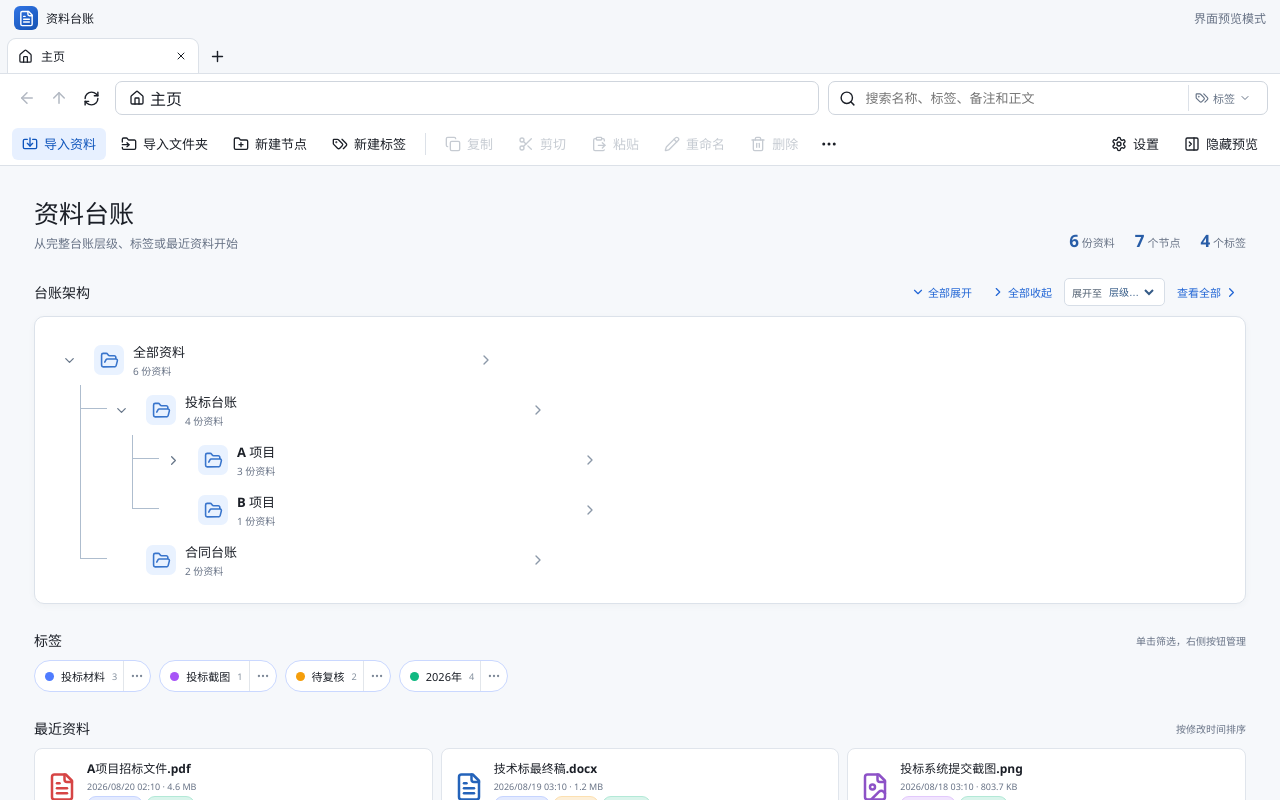
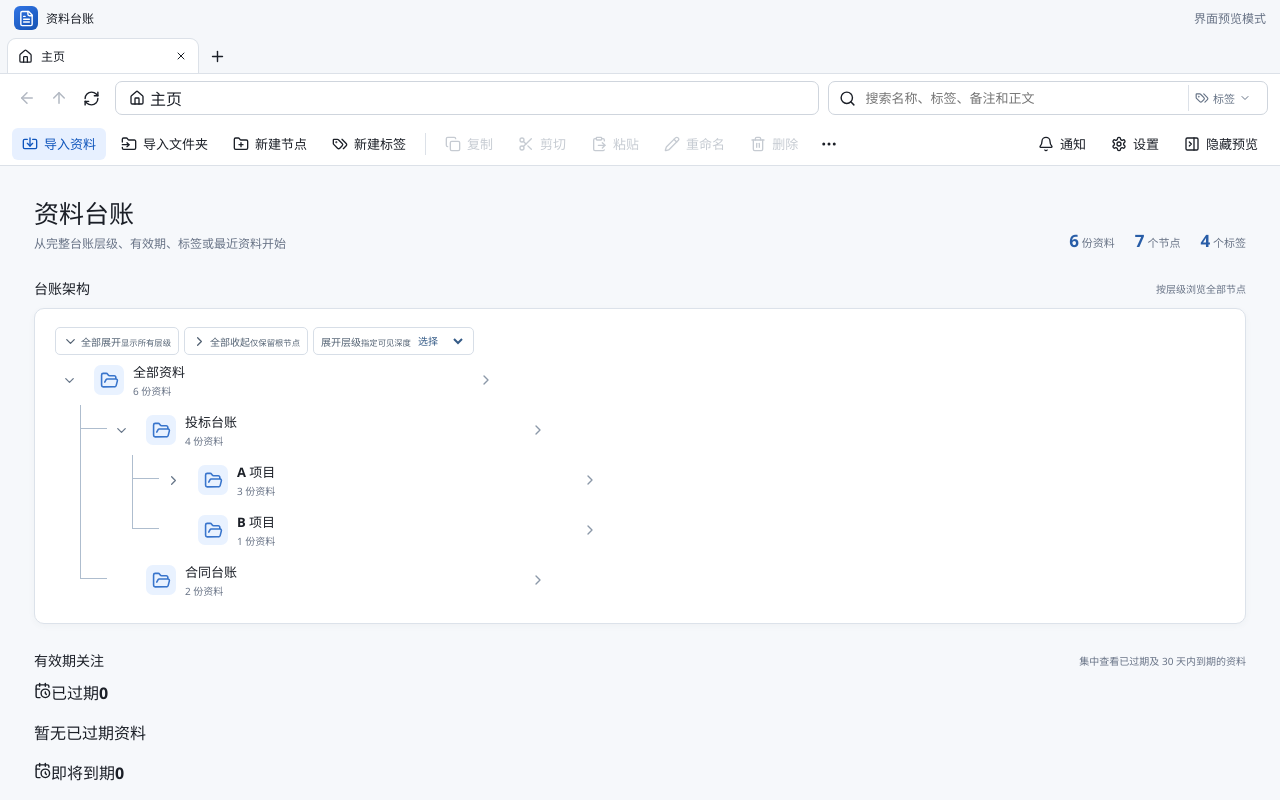
Before and after one commit to LeMasta/EazyLedger, a React (Vite) app: page / in a window 1280 px wide. Built offline with nearby package versions, Linux system fonts and the light colour scheme.

Commit message:
实现有效期中心、通知入口与预览控制

```diff
--- a/src/App.tsx
+++ b/src/App.tsx
@@ -2,10 +2,10 @@ import { useCallback, useEffect, useMemo, useRef, useState } from "react";
 import type { CSSProperties, DragEvent, MouseEvent as ReactMouseEvent, ReactNode } from "react";
 import { getCurrentWindow } from "@tauri-apps/api/window";
 import {
-  AlertTriangle, Archive, ArrowDownAZ, ArrowLeft, ArrowRight, ArrowUp, CalendarClock, Check, CheckSquare, ChevronDown, ChevronRight,
+  AlertTriangle, Archive, ArrowDownAZ, ArrowLeft, ArrowRight, ArrowUp, Bell, CalendarClock, Check, CheckSquare, ChevronDown, ChevronRight,
   ClipboardPaste, Copy, Download, File, FileImage, FilePlus2, FileText, Folder, FolderInput,
-  FolderOpen, FolderPlus, HardDrive, Image, Import, MoreHorizontal, PanelRightClose,
-  PanelRightOpen, Pencil, Plus, RefreshCw, Scissors, Search, Star, Tags, Trash2, X, House, Files, Settings, Database,
+  FolderOpen, FolderPlus, HardDrive, Image, Import, Maximize2, MoreHorizontal, PanelRightClose,
+  PanelRightOpen, Pencil, Plus, RefreshCw, RotateCcw, RotateCw, Scissors, Search, Star, Tags, Trash2, X, House, Files, Settings, Database, ZoomIn, ZoomOut,
 } from "lucide-react";
 import { api } from "./api";
 import type { AppTab, BootstrapData, DocumentItem, NodeItem, Preview, Tag } from "./types";
@@ -49,8 +49,8 @@ export default function App() {
   const [sortKey, setSortKey] = useState<SortKey>("modified");
   const [sortAscending, setSortAscending] = useState(false);
   const [settingsNotice, setSettingsNotice] = useState<string | null>(null);
-  const [appVersion, setAppVersion] = useState("0.4.2");
-  const [expiryReminderDismissed, setExpiryReminderDismissed] = useState(false);
+  const [appVersion, setAppVersion] = useState("0.4.3");
+  const [expiryReminderOpen, setExpiryReminderOpen] = useState(true);
   const [updateUi, setUpdateUi] = useState<UpdateUiState>({ phase: "idle" });
   const lastSelectedIndex = useRef<number | null>(null);
 
@@ -450,10 +450,11 @@ export default function App() {
         <hr /><button onClick={() => void api.exportManifest()}><Download size={14} />导出台账</button><button onClick={() => void api.createBackup()}><Archive size={14} />完整备份</button>
       </CommandMenu>
       <span className="command-spacer" />
+      <button className={`notification-button ${expiryAlerts.length ? "has-alerts" : ""}`} title="查看有效期提醒" onClick={() => setExpiryReminderOpen((open) => !open)}><Bell size={16} />通知{expiryAlerts.length > 0 && <span>{expiryAlerts.length > 99 ? "99+" : expiryAlerts.length}</span>}</button>
       <button onClick={openSettings}><Settings size={16} />设置</button>
       <button onClick={() => setPreviewOpen((open) => !open)}>{previewOpen ? <PanelRightClose size={16} /> : <PanelRightOpen size={16} />}{previewOpen ? "隐藏预览" : "显示预览"}</button>
     </section>
-    {activeTab.view === "home" ? <HomeView data={data} recentDocuments={[...data.documents].sort((a, b) => b.modifiedAt - a.modifiedAt).slice(0, 10)} onOpenNode={selectNode} onOpenTag={selectTag} onOpenDocument={(document) => { const node = data.nodes.find((item) => item.id === document.nodeId); if (node) selectNode(node); setSelectedIds(new Set([document.id])); }} onTagMenu={(event, tag) => { event.stopPropagation(); setTagMenu({ x: event.clientX, y: event.clientY, documentIds: [], sourceTagId: tag.id }); }} /> : activeTab.view === "settings" ? <SettingsView vaultPath={data.vaultPath} previewOpen={previewOpen} notice={settingsNotice} appVersion={appVersion} updateUi={updateUi} onPreviewChange={setPreviewOpen} onCheckUpdate={() => checkForUpdates(true)} onInstallUpdate={installUpdate} onChangeVault={async (migrate) => { const result = await api.changeVaultLocation(migrate); if (result) setSettingsNotice(result); }} /> : <section className={`workspace ${previewOpen ? "with-preview" : ""}`}>
+    {activeTab.view === "home" ? <HomeView data={data} expiryAlerts={expiryAlerts} recentDocuments={[...data.documents].sort((a, b) => b.modifiedAt - a.modifiedAt).slice(0, 10)} onOpenNode={selectNode} onOpenTag={selectTag} onOpenDocument={(document) => { const node = data.nodes.find((item) => item.id === document.nodeId); if (node) selectNode(node); setSelectedIds(new Set([document.id])); }} onTagMenu={(event, tag) => { event.stopPropagation(); setTagMenu({ x: event.clientX, y: event.clientY, documentIds: [], sourceTagId: tag.id }); }} /> : activeTab.view === "settings" ? <SettingsView vaultPath={data.vaultPath} previewOpen={previewOpen} notice={settingsNotice} appVersion={appVersion} updateUi={updateUi} onPreviewChange={setPreviewOpen} onCheckUpdate={() => checkForUpdates(true)} onInstallUpdate={installUpdate} onChangeVault={async (migrate) => { const result = await api.changeVaultLocation(migrate); if (result) setSettingsNotice(result); }} /> : <section className={`workspace ${previewOpen ? "with-preview" : ""}`}>
       <aside className="sidebar custom-scrollbar">
         <SidebarSection title="台账架构" action={<FolderPlus size={14} />} onAction={() => void addNode()}>
           <Tree nodes={data.nodes} selectedId={activeTab.nodeId} onSelect={selectNode} onDropFiles={(ids, nodeId) => void moveFiles(ids, nodeId)} onAdd={(node) => void addNode(node.id)} onRename={(node) => void renameNode(node)} onCopy={(node) => void copyNode(node)} onDelete={(node) => void deleteNode(node)} />
@@ -507,7 +508,7 @@ export default function App() {
     {tagEditor && <TagEditorModal state={tagEditor} suggestedColor={tagColors[data.tags.length % tagColors.length]} onCancel={() => setTagEditor(null)} onSave={(name, color) => void saveTagEditor(name, color)} />}
     {expiryMenu && <ExpiryBubbleMenu menu={expiryMenu} document={documents.find((item) => item.id === expiryMenu.documentId)} onSave={(expiresAt) => void updateDocumentExpiry(expiryMenu.documentId, expiresAt)} />}
     {externalDragging && <div className="drop-overlay"><Import size={46} /><strong>释放鼠标，导入到“{activeTab.title}”</strong><span>文件夹层级会自动创建为台账树</span></div>}
-    {!expiryReminderDismissed && expiryAlerts.length > 0 && <aside className="expiry-reminder"><header><AlertTriangle size={19} /><div><strong>有效期提醒</strong><small>{expiryAlerts.filter((item) => item.expiry.days < 0).length} 份已过期，{expiryAlerts.filter((item) => item.expiry.days >= 0).length} 份将在 30 天内到期</small></div><button onClick={() => setExpiryReminderDismissed(true)} title="关闭提醒"><X size={15} /></button></header><div>{expiryAlerts.slice(0, 5).map(({ document, expiry }) => <button key={document.id} onClick={() => { const node = data.nodes.find((item) => item.id === document.nodeId); if (node) selectNode(node); setSelectedIds(new Set([document.id])); setExpiryReminderDismissed(true); }}><span>{document.name}</span><em className={expiry.kind}>{expiry.label}</em></button>)}</div>{expiryAlerts.length > 5 && <footer>另有 {expiryAlerts.length - 5} 份资料需要关注</footer>}</aside>}
+    {expiryReminderOpen && expiryAlerts.length > 0 && <aside className="expiry-reminder"><header><AlertTriangle size={19} /><div><strong>有效期提醒</strong><small>{expiryAlerts.filter((item) => item.expiry.days < 0).length} 份已过期，{expiryAlerts.filter((item) => item.expiry.days >= 0).length} 份将在 30 天内到期</small></div><button onClick={() => setExpiryReminderOpen(false)} title="关闭提醒"><X size={15} /></button></header><div>{expiryAlerts.slice(0, 8).map(({ document, expiry }) => <button key={document.id} onClick={() => { const node = data.nodes.find((item) => item.id === document.nodeId); if (node) selectNode(node); setSelectedIds(new Set([document.id])); setExpiryReminderOpen(false); }}><span>{document.name}</span><em className={expiry.kind}>{expiry.label}</em></button>)}</div>{expiryAlerts.length > 8 && <footer>另有 {expiryAlerts.length - 8} 份资料需要关注，可在主页查看全部</footer>}</aside>}
     {loading && <div className="progress-line" />}
     {error && <div className="toast" onClick={() => setError(null)}>{error}<X size={14} /></div>}
   </main>;
@@ -572,19 +573,30 @@ function TagEditorModal({ state, suggestedColor, onCancel, onSave }: { state: Ta
   </form></div>;
 }
 
-function HomeView({ data, recentDocuments, onOpenNode, onOpenTag, onOpenDocument, onTagMenu }: { data: BootstrapData; recentDocuments: DocumentItem[]; onOpenNode: (node: NodeItem) => void; onOpenTag: (tag: Tag) => void; onOpenDocument: (document: DocumentItem) => void; onTagMenu: (event: ReactMouseEvent, tag: Tag) => void }) {
+function HomeView({ data, expiryAlerts, recentDocuments, onOpenNode, onOpenTag, onOpenDocument, onTagMenu }: { data: BootstrapData; expiryAlerts: { document: DocumentItem; expiry: ExpiryState }[]; recentDocuments: DocumentItem[]; onOpenNode: (node: NodeItem) => void; onOpenTag: (tag: Tag) => void; onOpenDocument: (document: DocumentItem) => void; onTagMenu: (event: ReactMouseEvent, tag: Tag) => void }) {
   const root = data.nodes.find((node) => node.parentId === null);
   const maxDepth = useMemo(() => Math.max(0, ...data.nodes.map((node) => nodeDepth(node, data.nodes))), [data.nodes]);
   const [expandedIds, setExpandedIds] = useState<Set<string>>(() => new Set(data.nodes.filter((node) => nodeDepth(node, data.nodes) < 2).map((node) => node.id)));
   const expandToDepth = (depth: number) => setExpandedIds(new Set(data.nodes.filter((node) => nodeDepth(node, data.nodes) < depth).map((node) => node.id)));
+  const expired = expiryAlerts.filter((item) => item.expiry.days < 0);
+  const dueSoon = expiryAlerts.filter((item) => item.expiry.days >= 0);
   return <section className="home-view custom-scrollbar">
-    <div className="home-heading"><div><h1>资料台账</h1><p>从完整台账层级、标签或最近资料开始</p></div><div className="home-stats"><span><strong>{data.documents.length}</strong> 份资料</span><span><strong>{data.nodes.length - 1}</strong> 个节点</span><span><strong>{data.tags.length}</strong> 个标签</span></div></div>
-    <section className="home-section"><header><h2>台账架构</h2><div className="home-tree-controls"><button onClick={() => setExpandedIds(new Set(data.nodes.map((node) => node.id)))}><ChevronDown size={14} />全部展开</button><button onClick={() => setExpandedIds(new Set())}><ChevronRight size={14} />全部收起</button><label>展开至<select value="" onChange={(event) => { if (event.target.value) expandToDepth(Number(event.target.value)); }}><option value="" disabled>层级…</option>{Array.from({ length: maxDepth + 1 }, (_, index) => <option value={index + 1} key={index + 1}>第 {index + 1} 层</option>)}</select></label><button onClick={() => root && onOpenNode(root)}>查看全部 <ChevronRight size={15} /></button></div></header><div className="home-ledger-tree">
+    <div className="home-heading"><div><h1>资料台账</h1><p>从完整台账层级、有效期、标签或最近资料开始</p></div><div className="home-stats"><span><strong>{data.documents.length}</strong> 份资料</span><span><strong>{data.nodes.length - 1}</strong> 个节点</span><span><strong>{data.tags.length}</strong> 个标签</span></div></div>
+    <section className="home-section"><header><h2>台账架构</h2><span>按层级浏览全部节点</span></header><div className="home-ledger-tree">
+      <div className="home-tree-controls"><button className="expand" onClick={() => setExpandedIds(new Set(data.nodes.map((node) => node.id)))}><ChevronDown size={15} /><span><strong>全部展开</strong><small>显示所有层级</small></span></button><button className="collapse" onClick={() => setExpandedIds(new Set())}><ChevronRight size={15} /><span><strong>全部收起</strong><small>仅保留根节点</small></span></button><label className="depth"><span><strong>展开层级</strong><small>指定可见深度</small></span><select value="" aria-label="展开至指定层级" onChange={(event) => { if (event.target.value) expandToDepth(Number(event.target.value)); }}><option value="" disabled>选择</option>{Array.from({ length: maxDepth + 1 }, (_, index) => <option value={index + 1} key={index + 1}>第 {index + 1} 层</option>)}</select></label></div>
       {root ? <HomeTreeNode node={root} nodes={data.nodes} onOpen={onOpenNode} expandedIds={expandedIds} onToggle={(nodeId) => setExpandedIds((current) => { const next = new Set(current); next.has(nodeId) ? next.delete(nodeId) : next.add(nodeId); return next; })} /> : <div className="home-tree-empty"><FolderPlus size={28} /><span>尚未创建台账根节点</span></div>}
+    </div></section>
+    <section className="home-section expiry-overview-section"><header><h2>有效期关注</h2><span>集中查看已过期及 30 天内到期的资料</span></header><div className="expiry-overview-grid">
+      <ExpiryOverviewCard title="已过期" tone="expired" items={expired} onOpenDocument={onOpenDocument} />
+      <ExpiryOverviewCard title="即将到期" tone="due-soon" items={dueSoon} onOpenDocument={onOpenDocument} />
     </div></section>
     <section className="home-section"><header><h2>标签</h2><span>单击筛选，右侧按钮管理</span></header><div className="home-tags">{data.tags.map((tag) => <span className="home-tag-wrap" key={tag.id}><button className="home-tag" style={{ "--tag-color": tag.color } as CSSProperties} onClick={() => onOpenTag(tag)}><span className="tag-dot" style={{ background: tag.color }} />{tag.name}<small>{tag.documentCount}</small></button><button className="home-tag-menu" onClick={(event) => onTagMenu(event, tag)}><MoreHorizontal size={14} /></button></span>)}</div></section>
     <section className="home-section"><header><h2>最近资料</h2><span>按修改时间排序</span></header><div className="recent-grid">{recentDocuments.map((document) => { const expiry = expiryState(document.expiresAt); return <button key={document.id} className={`recent-card ${expiry?.kind ?? ""}`} onClick={() => onOpenDocument(document)}><FileIcon extension={document.extension} /><span><strong>{document.name}</strong><small>{formatDate(document.modifiedAt, true)} · {formatSize(document.size)}</small><span className="recent-tags">{document.tags.slice(0, 4).map((tag) => <i className="tag-chip" style={{ "--tag-color": tag.color } as CSSProperties} key={tag.id}>{tag.name}</i>)}{expiry && <i className={`expiry-badge ${expiry.kind}`}>{expiry.label}</i>}</span></span></button>; })}</div></section>
   </section>;
+}
+
+function ExpiryOverviewCard({ title, tone, items, onOpenDocument }: { title: string; tone: "expired" | "due-soon"; items: { document: DocumentItem; expiry: ExpiryState }[]; onOpenDocument: (document: DocumentItem) => void }) {
+  return <article className={`expiry-overview-card ${tone}`}><header><span><CalendarClock size={17} /><strong>{title}</strong></span><b>{items.length}</b></header><div>{items.length ? items.map(({ document, expiry }) => <button key={document.id} onClick={() => onOpenDocument(document)} title={document.name}><FileIcon extension={document.extension} /><span><strong>{document.name}</strong><small>{expiry.label} · 到期日 {formatDate(document.expiresAt!)}</small></span><ChevronRight size={15} /></button>) : <p>暂无{title}资料</p>}</div></article>;
 }
 
 function HomeTreeNode({ node, nodes, onOpen, expandedIds, onToggle }: { node: NodeItem; nodes: NodeItem[]; onOpen: (node: NodeItem) => void; expandedIds: Set<string>; onToggle: (nodeId: string) => void }) {
@@ -631,16 +643,31 @@ function TreeNode({ node, nodes, selectedId, onSelect, onDropFiles, onAdd, onRen
 
 function PreviewPane({ document, preview, allTags, onChanged }: { document: DocumentItem | null; preview: Preview | null; allTags: Tag[]; onChanged: () => Promise<void> }) {
   const [notes, setNotes] = useState(document?.notes ?? "");
+  const [rotation, setRotation] = useState(0);
+  const [zoom, setZoom] = useState(1);
+  const [fullscreen, setFullscreen] = useState(false);
   useEffect(() => setNotes(document?.notes ?? ""), [document]);
+  useEffect(() => { setRotation(0); setZoom(1); setFullscreen(false); }, [document?.id]);
+  useEffect(() => {
+    if (!fullscreen) return;
+    const closeOnEscape = (event: KeyboardEvent) => { if (event.key === "Escape") setFullscreen(false); };
+    window.addEventListener("keydown", closeOnEscape);
+    return () => window.removeEventListener("keydown", closeOnEscape);
+  }, [fullscreen]);
   if (!document) return <aside className="preview-pane preview-empty custom-scrollbar"><Image size={36} /><p>单选文件以查看预览和属性</p></aside>;
+  const canTransform = preview?.kind === "image" || preview?.kind === "pdf";
+  const transformStyle = { transform: `rotate(${rotation}deg) scale(${zoom})` } as CSSProperties;
   async function toggleTag(tag: Tag) {
     const ids = document!.tags.map((item) => item.id);
     await api.setDocumentTags(document!.id, ids.includes(tag.id) ? ids.filter((id) => id !== tag.id) : [...ids, tag.id]);
     await onChanged();
   }
+  const renderPreviewContent = () => <>{!preview && <span className="preview-loading">正在生成预览…</span>}{preview?.kind === "image" && <div className="preview-media-transform" style={transformStyle}><img src={preview.path} alt={document.name} /></div>}{preview?.kind === "pdf" && <div className="preview-media-transform" style={transformStyle}><iframe src={preview.path} title={document.name} /></div>}{(preview?.kind === "docx" || preview?.kind === "text") && <pre>{preview.text}</pre>}{preview?.kind === "unsupported" && <div className="unsupported"><FileIcon extension={document.extension} /><span>暂不支持此格式预览</span><button onClick={() => void api.openDocument(document.id)}>使用默认程序打开</button></div>}</>;
+  const controls = (inFullscreen = false) => <div className="preview-toolbar" aria-label="预览工具"><button disabled={!canTransform} title="向左旋转" onClick={() => setRotation((value) => value - 90)}><RotateCcw size={15} /></button><button disabled={!canTransform} title="向右旋转" onClick={() => setRotation((value) => value + 90)}><RotateCw size={15} /></button><span /><button disabled={!canTransform || zoom <= .5} title="缩小" onClick={() => setZoom((value) => Math.max(.5, Number((value - .25).toFixed(2))))}><ZoomOut size={15} /></button><button disabled={!canTransform} className="zoom-value" title="恢复原始视图" onClick={() => { setRotation(0); setZoom(1); }}>{Math.round(zoom * 100)}%</button><button disabled={!canTransform || zoom >= 3} title="放大" onClick={() => setZoom((value) => Math.min(3, Number((value + .25).toFixed(2))))}><ZoomIn size={15} /></button><span />{inFullscreen ? <button title="退出全屏（Esc）" onClick={() => setFullscreen(false)}><X size={16} /></button> : <button disabled={!preview} title="全屏预览" onClick={() => setFullscreen(true)}><Maximize2 size={15} /></button>}</div>;
   return <aside className="preview-pane custom-scrollbar"><header><FileIcon extension={document.extension} /><div><strong>{document.name}</strong><small>{formatSize(document.size)} · {document.extension.toUpperCase()}</small></div></header>
-    <div className="preview-box">{!preview && <span className="preview-loading">正在生成预览…</span>}{preview?.kind === "image" && <img src={preview.path} alt={document.name} />}{preview?.kind === "pdf" && <iframe src={preview.path} title={document.name} />}{(preview?.kind === "docx" || preview?.kind === "text") && <pre>{preview.text}</pre>}{preview?.kind === "unsupported" && <div className="unsupported"><FileIcon extension={document.extension} /><span>暂不支持此格式预览</span><button onClick={() => void api.openDocument(document.id)}>使用默认程序打开</button></div>}</div>
+    <div className="preview-stage">{controls()}<div className="preview-box">{renderPreviewContent()}</div></div>
     <section className="properties"><h3>标签</h3><div className="tag-editor">{allTags.map((tag) => <button className={document.tags.some((item) => item.id === tag.id) ? "active" : ""} key={tag.id} onClick={() => void toggleTag(tag)}><span style={{ background: tag.color }} />{tag.name}</button>)}</div><h3>备注</h3><textarea value={notes} placeholder="添加说明或检索关键词…" onChange={(event) => setNotes(event.target.value)} onBlur={async () => { if (notes !== document.notes) { await api.updateNotes(document.id, notes); await onChanged(); } }} /><dl>{document.expiresAt && <><dt>有效期</dt><dd><span className={`expiry-chip ${expiryState(document.expiresAt)?.kind}`}><CalendarClock size={11} />{expiryState(document.expiresAt)?.label}</span></dd></>}<dt>修改时间</dt><dd>{formatDate(document.modifiedAt, true)}</dd><dt>资料库路径</dt><dd title={document.relativePath}>{document.relativePath}</dd></dl><div className="preview-actions"><button onClick={() => void api.openDocument(document.id)}>打开文件</button><button onClick={() => void api.revealDocument(document.id)}>在资源管理器中显示</button></div></section>
+    {fullscreen && <div className="preview-fullscreen" onMouseDown={() => setFullscreen(false)}><div onMouseDown={(event) => event.stopPropagation()}><header><div><FileIcon extension={document.extension} /><span><strong>{document.name}</strong><small>Esc 退出全屏</small></span></div>{controls(true)}</header><main className="preview-box">{renderPreviewContent()}</main></div></div>}
   </aside>;
 }
 
```
